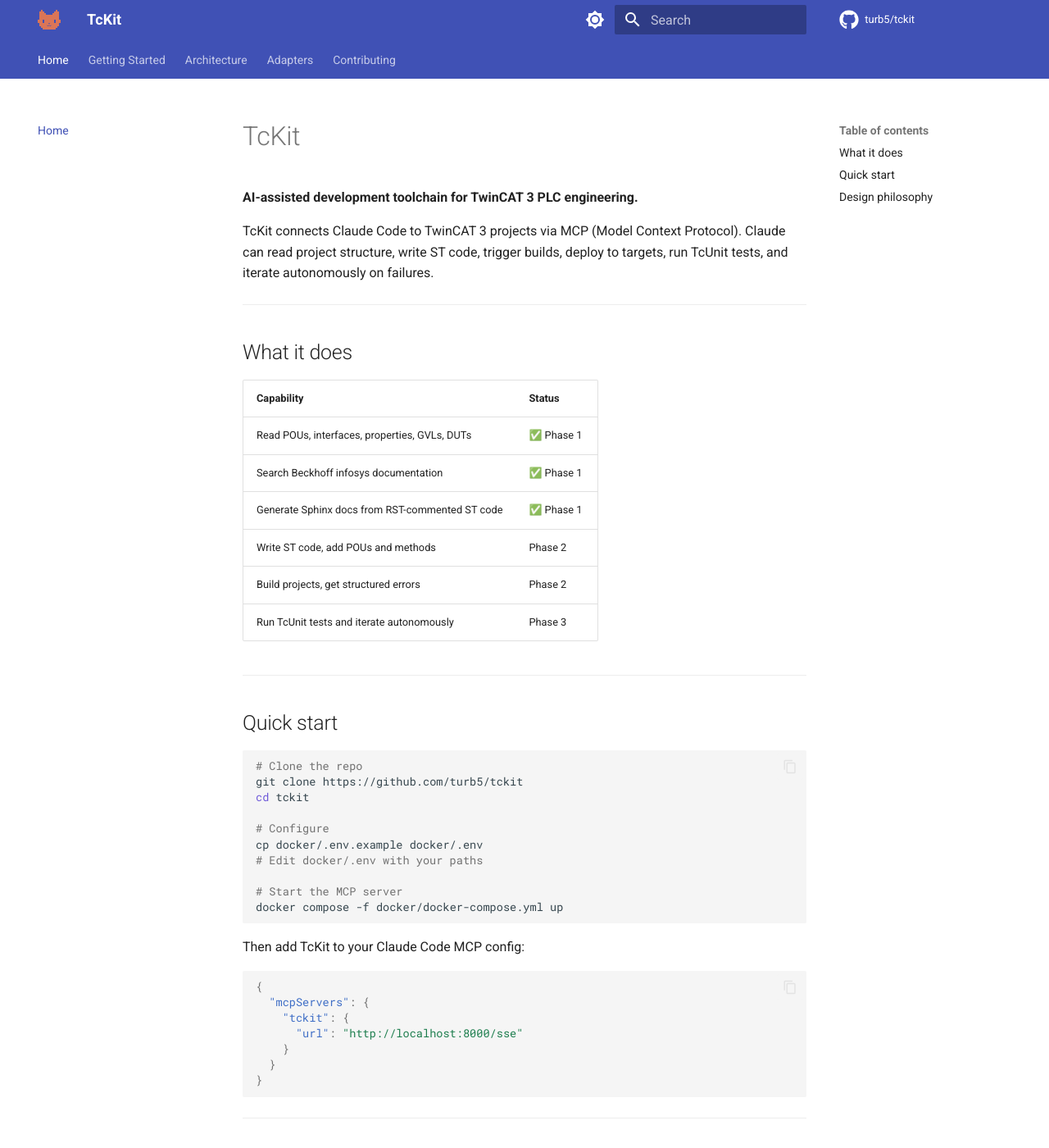
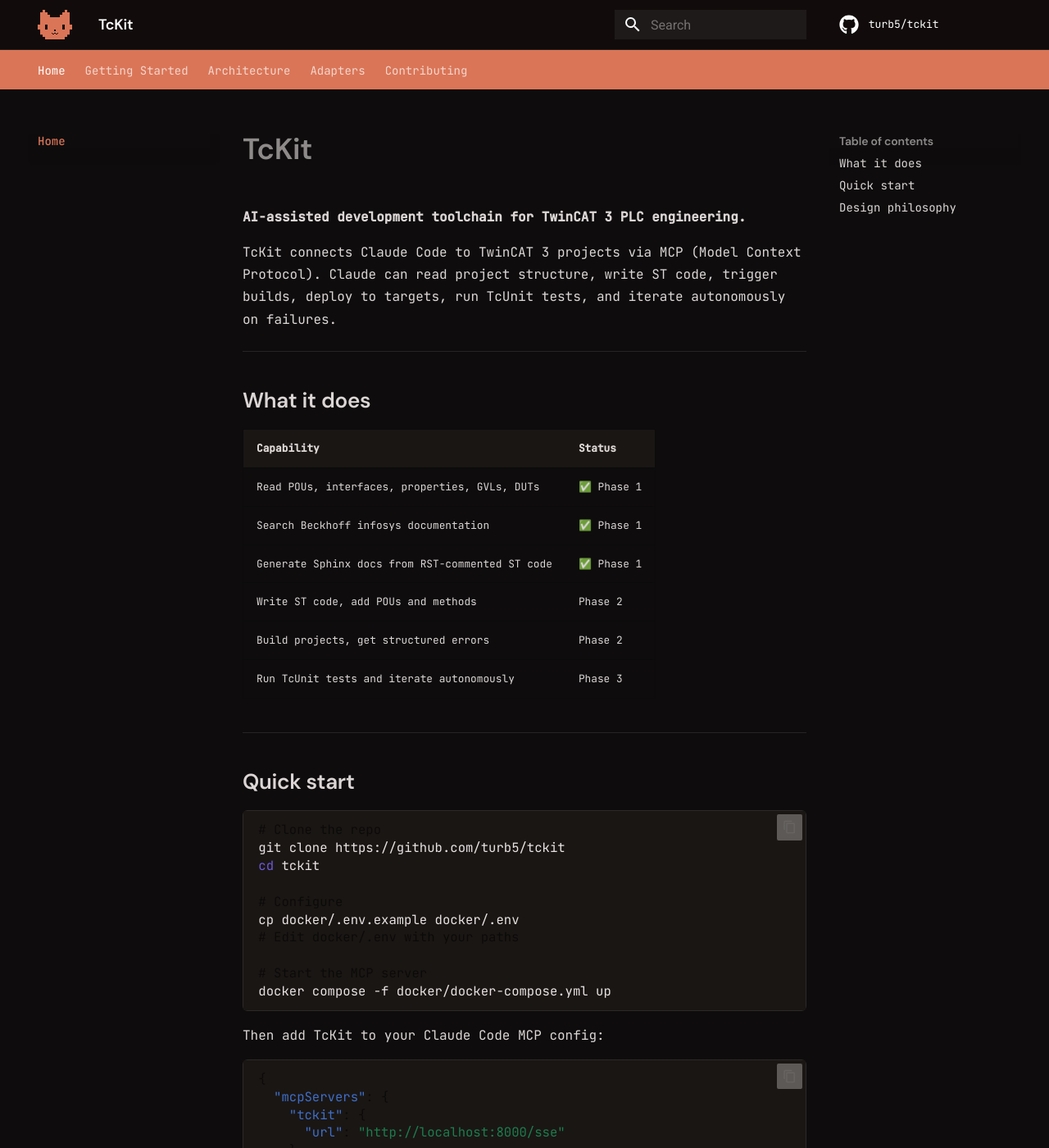
Before and after one commit to georgeturneruk/tckit, an MkDocs documentation site: the page built from docs/content/index.md, in a window 1280 px wide and 1400 px high. Shown: the whole window at 82% size. Built offline with MkDocs 1.6.1 and Material for MkDocs 9.7.7, drawn with Linux system fonts in a browser that asks for light colours; some web fonts are replaced; comment, search, counter and statistics services are not loaded.

Commit message:
docs: apply TcKit warm dark theme to MkDocs site (#8)
* docs: add git workflow rules to CLAUDE.md

* feat: apply TcKit warm dark theme to MkDocs site

Custom tckit color scheme with terracotta primary (#DA7557), warm
near-black background (#0E0C0D), Fragment Mono body, DM Sans headings,
JetBrains Mono code — matching OpenClaw's visual aesthetic.

---------

Co-authored-by: George Turner <turb5@users.noreply.github.com>

```diff
--- /dev/null
+++ b/docs/content/stylesheets/extra.css
@@ -0,0 +1,175 @@
+@import url('https://fonts.googleapis.com/css2?family=DM+Sans:ital,opsz,wght@0,9..40,300;0,9..40,400;0,9..40,500;0,9..40,600;1,9..40,400&family=Fragment+Mono:ital@0;1&family=JetBrains+Mono:ital,wght@0,400;0,500;1,400&display=swap');
+
+/* ---------------------------------------------------------------------------
+   Colour tokens — warm dark palette
+   Primary: TcKit terracotta (#DA7557), matched to logo
+   Background: near-black with warm tint, matching OpenClaw's palette
+--------------------------------------------------------------------------- */
+
+[data-md-color-scheme="tckit"] {
+  /* Primary — terracotta from the logo */
+  --md-primary-fg-color:        #DA7557;
+  --md-primary-fg-color--light: #E8987E;
+  --md-primary-fg-color--dark:  #BF5E3E;
+  --md-primary-bg-color:        #ffffff;
+  --md-primary-bg-color--light: rgba(255,255,255,0.7);
+
+  /* Accent */
+  --md-accent-fg-color:         #DA7557;
+  --md-accent-fg-color--transparent: rgba(218,117,87,0.1);
+  --md-accent-bg-color:         #ffffff;
+
+  /* Background — warm near-black */
+  --md-default-bg-color:        #0E0C0D;
+  --md-default-fg-color:        rgba(250,245,244,0.87);
+  --md-default-fg-color--light: rgba(250,245,244,0.54);
+  --md-default-fg-color--lighter: rgba(250,245,244,0.32);
+  --md-default-fg-color--lightest: rgba(250,245,244,0.07);
+
+  /* Code blocks */
+  --md-code-bg-color:           #1a1614;
+  --md-code-fg-color:           #e8e3e2;
+  --md-code-hl-color:           rgba(218,117,87,0.15);
+
+  /* Header */
+  --md-header-bg-color:         #110C0B;
+
+  /* Sidebar */
+  --md-sidebar-bg-color:        #110C0B;
+
+  /* Footer */
+  --md-footer-bg-color:         #110C0B;
+  --md-footer-bg-color--dark:   #0a0807;
+  --md-footer-fg-color:         rgba(250,245,244,0.75);
+  --md-footer-fg-color--light:  rgba(250,245,244,0.50);
+  --md-footer-fg-color--lighter: rgba(250,245,244,0.32);
+
+  /* Typeset */
+  --md-typeset-color:           rgba(250,245,244,0.87);
+  --md-typeset-a-color:         #DA7557;
+  --md-typeset-mark-color:      rgba(218,117,87,0.3);
+  --md-typeset-kbd-color:       #1a1614;
+  --md-typeset-kbd-accent-color: #2d2826;
+  --md-typeset-kbd-border-color: #3d3230;
+
+  /* Admonitions */
+  --md-admonition-bg-color:     #1a1614;
+
+  /* Warm grays for borders and dividers */
+  --md-default-border-color:    rgba(213,208,207,0.12);
+}
+
+/* ---------------------------------------------------------------------------
+   Typography
+--------------------------------------------------------------------------- */
+
+body,
+.md-typeset {
+  font-family: 'Fragment Mono', 'JetBrains Mono', 'SF Mono', monospace;
+  font-size: 0.8rem;
+  line-height: 1.7;
+}
+
+.md-typeset h1,
+.md-typeset h2,
+.md-typeset h3,
+.md-typeset h4,
+.md-typeset h5,
+.md-typeset h6,
+.md-header__title,
+.md-nav__title {
+  font-family: 'DM Sans', system-ui, sans-serif;
+  font-weight: 600;
+  letter-spacing: -0.01em;
+}
+
+.md-typeset h1 { font-size: 1.8rem; }
+.md-typeset h2 { font-size: 1.3rem; }
+.md-typeset h3 { font-size: 1.1rem; }
+
+code,
+pre,
+.md-typeset code,
+.md-typeset pre {
+  font-family: 'JetBrains Mono', 'SF Mono', monospace;
+  font-size: 0.78rem;
+}
+
+/* ---------------------------------------------------------------------------
+   Header
+--------------------------------------------------------------------------- */
+
+.md-header {
+  background-color: #110C0B;
+  border-bottom: 1px solid rgba(213,208,207,0.1);
+  box-shadow: none;
+}
+
+/* Logo sizing in header */
+.md-header__button.md-logo img,
+.md-header__button.md-logo svg {
+  height: 1.8rem;
+  width: auto;
+}
+
+/* ---------------------------------------------------------------------------
+   Navigation
+--------------------------------------------------------------------------- */
+
+.md-nav__item--active > .md-nav__link {
+  color: #DA7557;
+  font-weight: 500;
+}
+
+.md-nav__link:hover {
+  color: #E8987E;
+}
+
+.md-tabs__link--active,
+.md-tabs__link:hover {
+  color: #DA7557;
+}
+
+/* ---------------------------------------------------------------------------
+   Content
+--------------------------------------------------------------------------- */
+
+/* Inline code */
+.md-typeset code:not(pre code) {
+  background-color: #1a1614;
+  border: 1px solid rgba(213,208,207,0.12);
+  border-radius: 3px;
+  padding: 0.1em 0.35em;
+  color: #E8987E;
+}
+
+/* Code blocks */
+.md-typeset pre {
+  background-color: #1a1614;
+  border: 1px solid rgba(213,208,207,0.1);
+  border-radius: 6px;
+}
+
+/* Tables */
+.md-typeset table:not([class]) th {
+  background-color: #1a1614;
+  color: rgba(250,245,244,0.87);
+}
+
+.md-typeset table:not([class]) tr:hover {
+  background-color: rgba(218,117,87,0.05);
+}
+
+/* Horizontal rules */
+.md-typeset hr {
+  border-color: rgba(213,208,207,0.12);
+}
+
+/* Search */
+.md-search__input {
+  background-color: rgba(255,255,255,0.07);
+}
+
+.md-search__input::placeholder {
+  color: rgba(250,245,244,0.4);
+}
--- a/docs/mkdocs.yml
+++ b/docs/mkdocs.yml
@@ -10,20 +10,7 @@
   logo: assets/logo-small.svg
   favicon: assets/logo-small.svg
   palette:
-    - media: "(prefers-color-scheme: light)"
-      scheme: default
-      primary: indigo
-      accent: indigo
-      toggle:
-        icon: material/brightness-7
-        name: Switch to dark mode
-    - media: "(prefers-color-scheme: dark)"
-      scheme: slate
-      primary: indigo
-      accent: indigo
-      toggle:
-        icon: material/brightness-4
-        name: Switch to light mode
+    scheme: tckit
   features:
     - navigation.tabs
     - navigation.sections
@@ -33,6 +20,9 @@
     - content.code.copy
   icon:
     repo: fontawesome/brands/github
+
+extra_css:
+  - stylesheets/extra.css
 
 docs_dir: content
 
```
